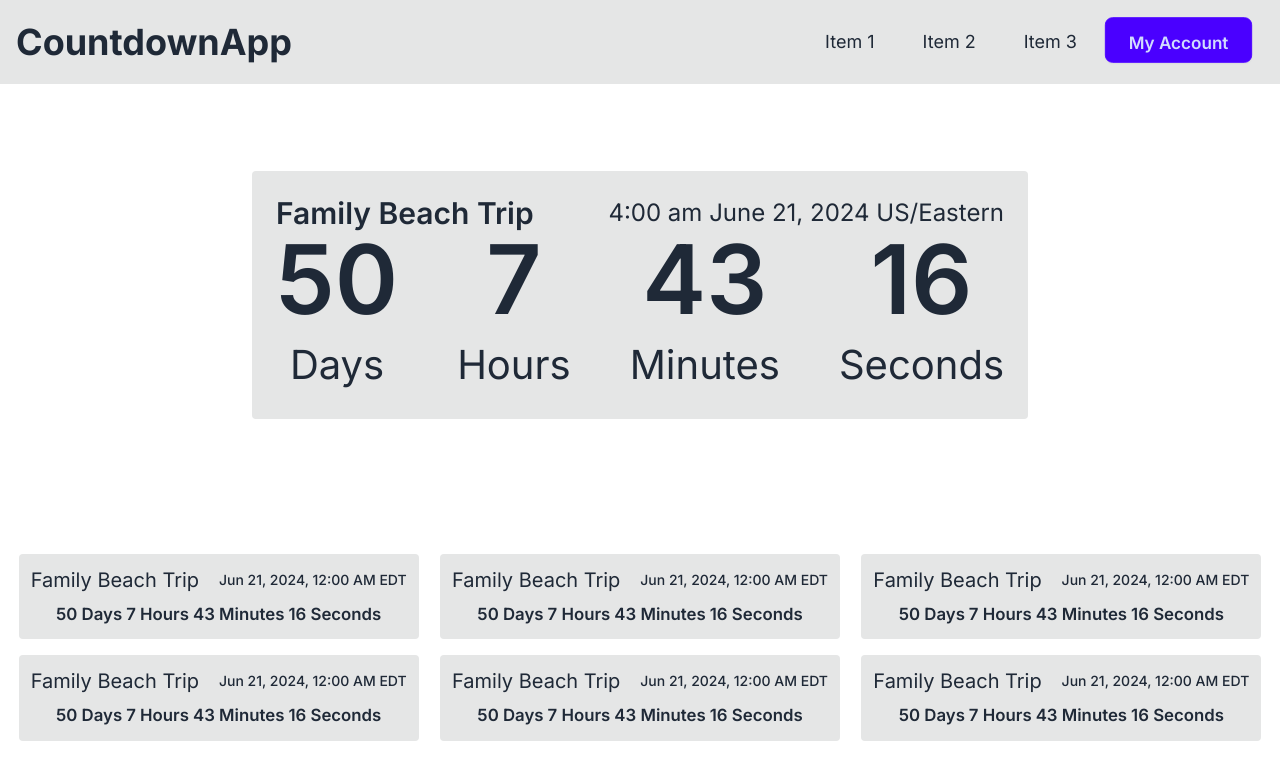
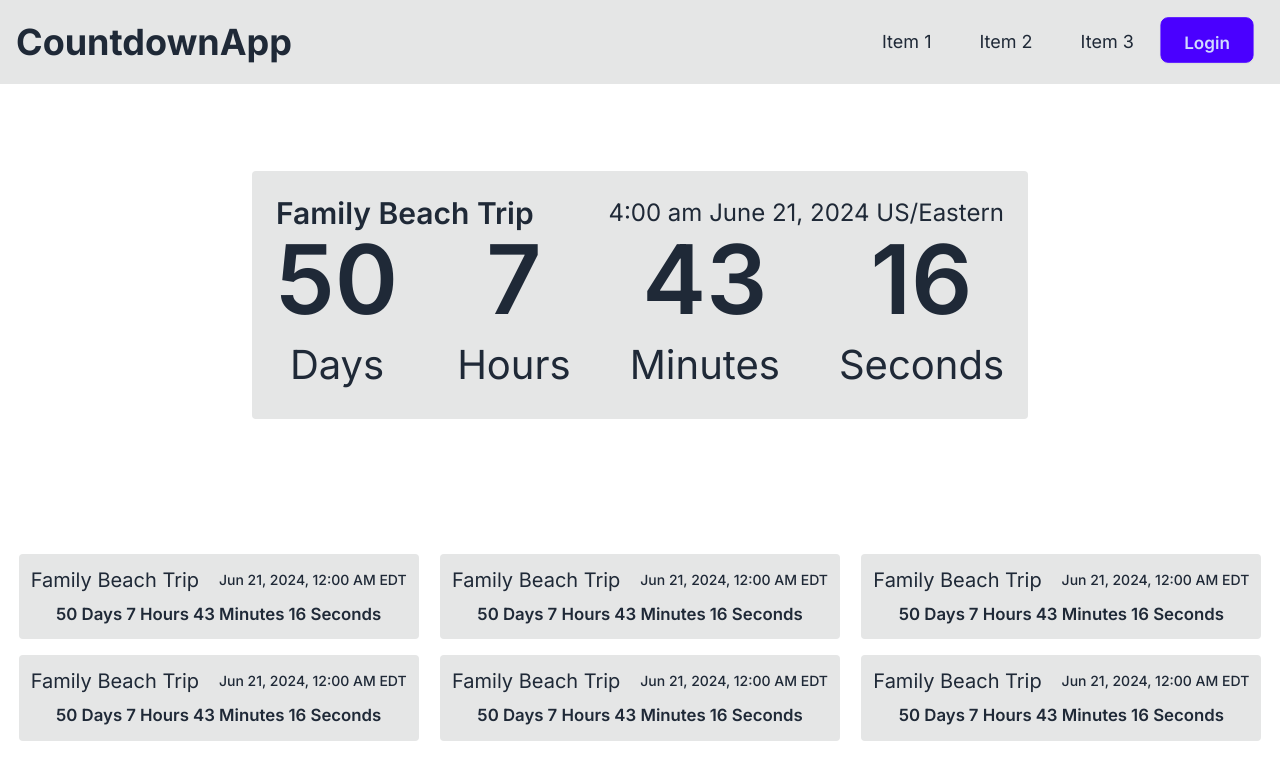
Before and after one commit to matthew-talamantes/CountDownApp, a Next.js app in the folder frontend/: page / in a window 1280 px wide. Shown: the top 780 px of the page. Built offline with nearby package versions, Linux system fonts and the light colour scheme.

Commit message:
Link to login page

```diff
--- a/frontend/src/components/Navbar.tsx
+++ b/frontend/src/components/Navbar.tsx
@@ -1,4 +1,5 @@
 import React from "react";
+import Link from "next/link";
 
 export default function Navbar() {
 
@@ -7,7 +8,7 @@ export default function Navbar() {
             <li><a>Item 1</a></li>
             <li><a>Item 2</a></li>
             <li><a>Item 3</a></li>
-            <li><a className="btn btn-primary">My Account</a></li>
+            <li><Link href="/account/signin" className="btn btn-primary">Login</Link></li>
         </ul>
     );
 
```
